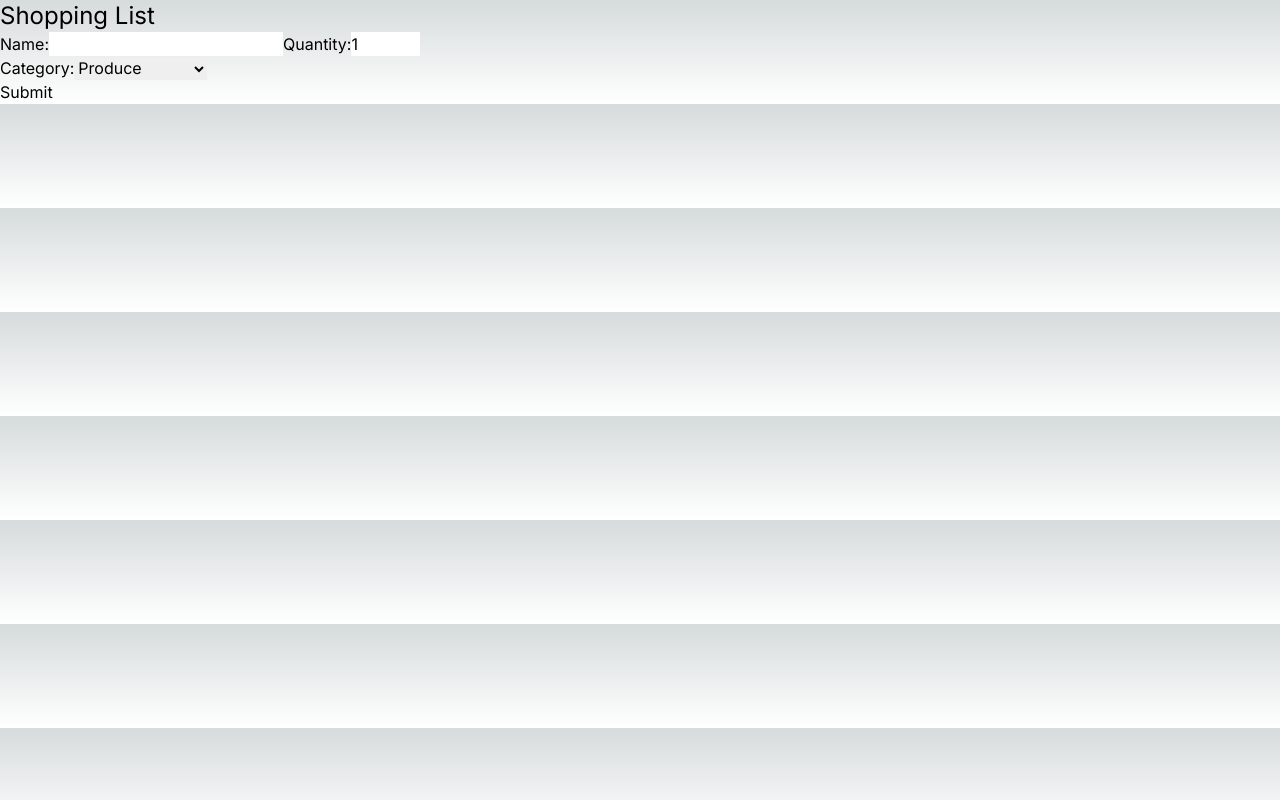
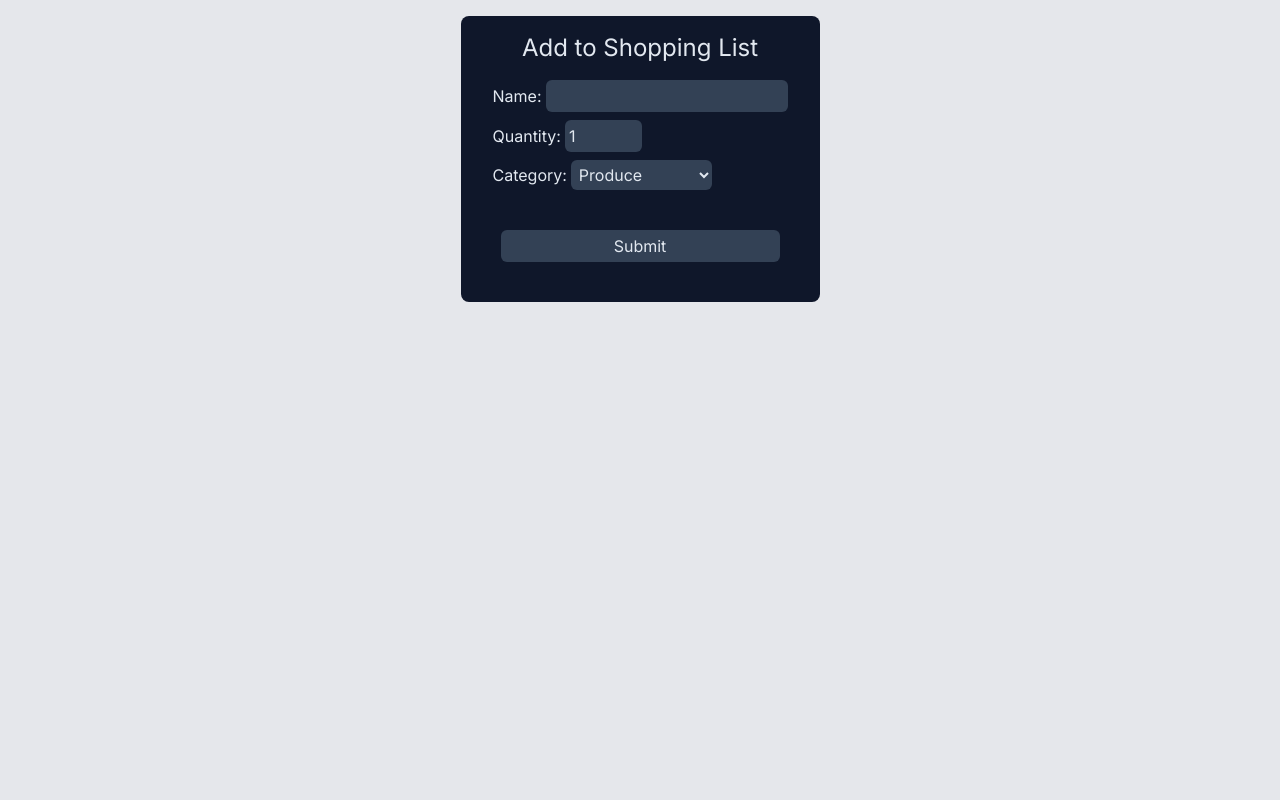
Before and after one commit to DannyHorning/cprg306-assignments, a Next.js app: page /week-4 in a window 1280 px wide. Built offline with nearby package versions, Linux system fonts and the light colour scheme.

Commit message:
Global and Week 4 Styling changes

```diff
--- a/app/globals.css
+++ b/app/globals.css
@@ -6,6 +6,10 @@
   --foreground-rgb: 0, 0, 0;
   --background-start-rgb: 214, 219, 220;
   --background-end-rgb: 255, 255, 255;
+  --slate-200-rgb: 112, 128, 144;
+  --slate-100-rgb: 158, 174, 191;
+  --slate-50-rgb: 207, 219, 231;
+  --slate-25-rgb: 229, 231, 235;
 }
 
 @media (prefers-color-scheme: dark) {
@@ -18,10 +22,5 @@
 
 body {
   color: rgb(var(--foreground-rgb));
-  background: linear-gradient(
-      to bottom,
-      transparent,
-      rgb(var(--background-end-rgb))
-    )
-    rgb(var(--background-start-rgb));
+  background: rgb(var(--slate-25-rgb));
 }
--- a/app/week-4/new-item.js
+++ b/app/week-4/new-item.js
@@ -18,26 +18,28 @@ export default function NewItem(){
         alert(`Shopping list item added. Name:${name}, Quantity: ${quantity}, Category: ${category}`);
     }
     return (
-        <div>
-        <form onSubmit={handleSubmit}>
-          <label>
+        <div className="text-slate-200 m-4">
+        <form onSubmit={handleSubmit} className="flex flex-col">
+          <label className='mb-2'>
             Name:
             <input type="text" value={name} onChange={(event) => setName(event.target.value)}
-            required/>
+            required
+            className="text-slate-200 p-1 rounded-md bg-slate-700 ml-1"/>
           </label>
-          <label>
+          <label className='mb-2'>
             Quantity:
             <input type="number" value={quantity} onChange={(event) => setQuantity(Number(event.target.value))}
             min = "1"
             max = "99"
             required
+            className="text-slate-200 p-1 rounded-md bg-slate-700 ml-1"
             />
           </label>
-          <br />
-          <label>
+          <label className='mb-2'>
             Category:
             <select value={category} onChange={(event) => setCategory(event.target.value)}
             required
+            className="text-slate-200 p-1 rounded-md bg-slate-700 ml-1"
             >
                 <option value="Produce">Produce</option>
                 <option value="Dairy">Dairy</option>
@@ -53,7 +55,7 @@ export default function NewItem(){
             </select>
           </label>
           <br />
-          <button type="submit">Submit</button>
+          <button type="submit" className='m-2 bg-slate-700 p-1 rounded-md hover:bg-blue-300 active:bg-slate-800'>Submit</button>
         </form>
         </div>
       );
--- a/app/week-4/page.js
+++ b/app/week-4/page.js
@@ -1,9 +1,11 @@
 import NewItem from './new-item.js';
 export default function Page(){
     return(
-        <main>
-            <h1 className="text-2xl">Shopping List</h1>
+        <div className='flex justify-center items-center m-4'>
+        <main className='bg-slate-900 p-4 rounded-lg'>
+            <h1 className="text-2xl text-slate-200 text-center">Add to Shopping List</h1>
             <NewItem />
         </main>
+        </div>
     )
 }
```
